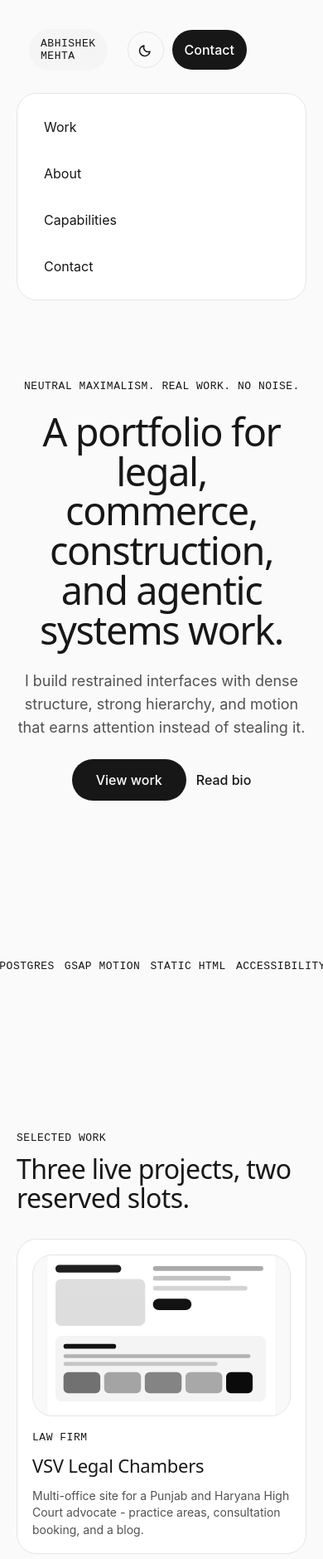
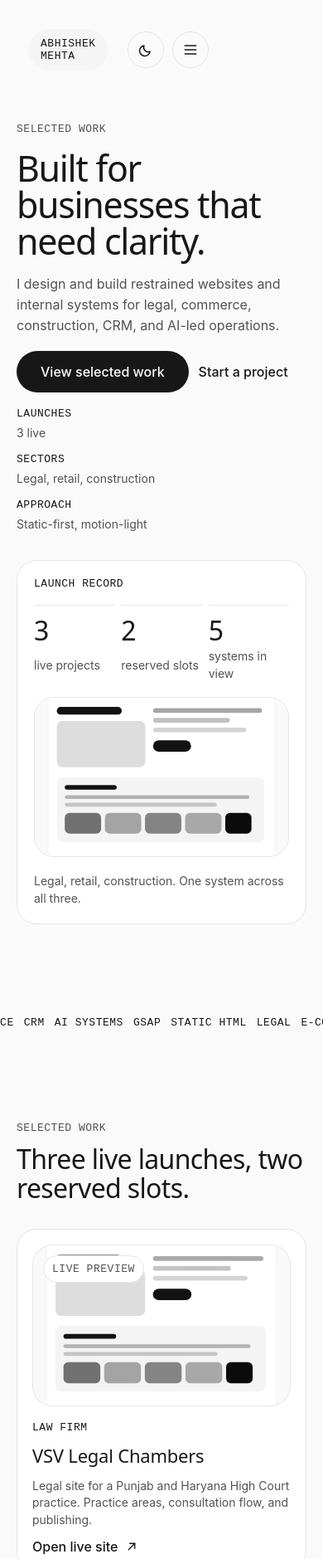
Before and after one commit to Ashishmehta108/portfo, a plain HTML site: page index.html in a window 390 px wide. Shown: the top 1879 px of the page at 83% size. Drawn offline with nearby package versions, Linux system fonts and the light colour scheme.

Commit message:
Refine portfolio copy and mobile layout

```diff
--- a/css/components.css
+++ b/css/components.css
@@ -114,6 +114,10 @@
   gap: 8px;
 }
 
+.mobile-panel[hidden] {
+  display: none !important;
+}
+
 .mobile-panel a {
   padding: 14px 16px;
 }
@@ -169,6 +173,27 @@
   background: var(--surface-hover);
 }
 
+.project-frame {
+  width: 100%;
+  height: 100%;
+  filter: grayscale(1) contrast(1.05);
+  transition: filter 0.35s var(--ease-out);
+  border: 0;
+  background: var(--surface);
+}
+
+.thumb-badge {
+  position: absolute;
+  top: 12px;
+  left: 12px;
+  z-index: 1;
+  padding: 8px 10px;
+  border-radius: var(--radius-pill);
+  background: var(--surface);
+  border: 1px solid var(--border);
+  color: var(--muted);
+}
+
 .work-card img {
   width: 100%;
   height: 100%;
@@ -210,11 +235,20 @@
   filter: grayscale(0) contrast(1.05);
 }
 
+.work-card:hover .project-frame,
+.work-card:focus-within .project-frame {
+  filter: grayscale(0) contrast(1.05);
+}
+
 .project-desc {
   color: var(--muted);
   font-size: 14px;
   line-height: 1.45;
   max-width: 44ch;
+}
+
+.project-link {
+  justify-self: start;
 }
 
 .work-card-empty {
@@ -239,6 +273,10 @@
 
 .work-card-empty .project-meta {
   justify-items: center;
+}
+
+.work-card-empty .project-link {
+  display: none;
 }
 
 .capability-card {
@@ -295,3 +333,13 @@
   pointer-events: none;
   background: linear-gradient(180deg, rgba(255,255,255,0.08), transparent 30%);
 }
+
+@media (max-width: 1023px) {
+  .nav-links {
+    display: none !important;
+  }
+
+  .mobile-toggle {
+    display: inline-flex !important;
+  }
+}
--- a/css/layout.css
+++ b/css/layout.css
@@ -55,8 +55,21 @@
   max-width: 820px;
 }
 
+.hero-grid {
+  display: grid;
+  grid-template-columns: minmax(0, 1.1fr) minmax(320px, 0.9fr);
+  gap: 32px;
+  align-items: center;
+}
+
+.hero-copy-block {
+  display: grid;
+  gap: 18px;
+  justify-items: start;
+}
+
 .hero-copy {
-  max-width: 700px;
+  max-width: 44ch;
   font-size: 18px;
   line-height: 1.55;
   color: var(--muted);
@@ -66,7 +79,83 @@
   display: flex;
   gap: 12px;
   flex-wrap: wrap;
-  justify-content: center;
+  justify-content: flex-start;
+}
+
+.hero-trust {
+  list-style: none;
+  display: flex;
+  gap: 18px;
+  flex-wrap: wrap;
+  margin: 0;
+  padding: 0;
+}
+
+.hero-trust li {
+  display: grid;
+  gap: 6px;
+  min-width: 160px;
+}
+
+.hero-trust span:last-child {
+  color: var(--muted);
+  font-size: 14px;
+  line-height: 1.45;
+}
+
+.hero-proof {
+  border: 1px solid var(--border);
+  border-radius: var(--radius-lg);
+  padding: 24px;
+  display: grid;
+  gap: 18px;
+}
+
+.proof-stats {
+  display: grid;
+  grid-template-columns: repeat(3, minmax(0, 1fr));
+  gap: 12px;
+}
+
+.proof-stats div {
+  border-top: 1px solid var(--border);
+  padding-top: 14px;
+  display: grid;
+  gap: 4px;
+}
+
+.proof-stats strong {
+  font-family: Geist, "Inter Tight", ui-sans-serif, system-ui, sans-serif;
+  font-size: 2rem;
+  font-weight: 500;
+  line-height: 1;
+  letter-spacing: -0.04em;
+}
+
+.proof-stats span,
+.proof-caption {
+  color: var(--muted);
+  font-size: 14px;
+  line-height: 1.5;
+}
+
+.proof-thumb {
+  margin: 0;
+  border-radius: var(--radius-lg);
+  overflow: hidden;
+  border: 1px solid var(--border);
+  aspect-ratio: 16 / 10;
+}
+
+.proof-thumb img {
+  width: 100%;
+  height: 100%;
+  object-fit: cover;
+  filter: grayscale(1) contrast(1.05);
+}
+
+.eyebrow {
+  color: var(--muted);
 }
 
 .section-heading {
@@ -232,22 +321,54 @@
     grid-template-columns: repeat(2, minmax(0, 1fr));
   }
 
+  .hero-grid {
+    grid-template-columns: 1fr;
+  }
+
   .work-card {
     grid-column: auto !important;
   }
 }
 
 @media (max-width: 639px) {
+  .section {
+    padding-block: 72px;
+  }
+
+  .hero.section {
+    padding-top: 48px;
+  }
+
+  .marquee.section {
+    padding-block: 40px;
+  }
+
   .nav {
     padding-inline: 14px;
   }
 
-  .btn-primary {
+  .nav .btn-primary {
     display: none;
   }
 
   .hero-title {
-    font-size: clamp(2.75rem, 12vw, 4rem);
+    font-size: clamp(2.35rem, 11vw, 3.25rem);
+  }
+
+  .hero-actions {
+    justify-content: flex-start;
+  }
+
+  .hero-copy {
+    font-size: 16px;
+  }
+
+  .hero-proof {
+    padding: 20px;
+  }
+
+  .proof-stats {
+    gap: 8px;
   }
 
   .about-grid,
@@ -257,6 +378,11 @@
   .work-grid,
   .contact-form {
     grid-template-columns: 1fr;
+  }
+
+  .hero-trust {
+    display: grid;
+    gap: 14px;
   }
 
   .work-card {
--- a/index.html
+++ b/index.html
@@ -4,7 +4,7 @@
   <meta charset="utf-8">
   <meta name="viewport" content="width=device-width, initial-scale=1">
   <meta name="color-scheme" content="light dark">
-  <meta name="description" content="Abhishek's neutral maximalist portfolio for legal, commerce, construction, and agentic systems work.">
+  <meta name="description" content="Abhishek Mehta's portfolio for legal, commerce, construction, CRM, and AI systems work.">
   <title>Abhishek Mehta | Portfolio</title>
   <link rel="icon" href="assets/favicon.svg" type="image/svg+xml">
   <link rel="preconnect" href="https://fonts.googleapis.com">
@@ -141,41 +141,62 @@
 
   <main id="top">
     <section class="hero section">
-      <div class="container hero-inner">
-        <p class="mono-label eyebrow reveal">Neutral maximalism. Real work. No noise.</p>
-        <h1 class="hero-title">
-          <span class="hero-line">A portfolio for legal, commerce,</span>
-          <span class="hero-line">construction, and agentic systems work.</span>
-        </h1>
-        <p class="hero-copy reveal">I build restrained interfaces with dense structure, strong hierarchy, and motion that earns attention instead of stealing it.</p>
-        <div class="hero-actions reveal">
-          <a class="btn btn-primary" href="#work">View work</a>
-          <a class="btn btn-secondary" href="#about">Read bio</a>
+      <div class="container hero-grid">
+        <div class="hero-copy-block reveal">
+          <p class="mono-label eyebrow">Selected work</p>
+          <h1 class="hero-title">
+            <span class="hero-line">Built for businesses that need clarity.</span>
+          </h1>
+          <p class="hero-copy">I design and build restrained websites and internal systems for legal, commerce, construction, CRM, and AI-led operations.</p>
+          <div class="hero-actions">
+            <a class="btn btn-primary" href="#work">View selected work</a>
+            <a class="btn btn-secondary" href="#contact">Start a project</a>
+          </div>
+          <ul class="hero-trust" aria-label="Trust indicators">
+            <li><span class="mono-label">Launches</span><span>3 live</span></li>
+            <li><span class="mono-label">Sectors</span><span>Legal, retail, construction</span></li>
+            <li><span class="mono-label">Approach</span><span>Static-first, motion-light</span></li>
+          </ul>
         </div>
+        <aside class="hero-proof surface reveal" aria-label="Launch record">
+          <p class="mono-label">Launch record</p>
+          <div class="proof-stats">
+            <div>
+              <strong>3</strong>
+              <span>live projects</span>
+            </div>
+            <div>
+              <strong>2</strong>
+              <span>reserved slots</span>
+            </div>
+            <div>
+              <strong>5</strong>
+              <span>systems in view</span>
+            </div>
+          </div>
+          <figure class="proof-thumb">
+            <img src="assets/images/projects/vsv-legal.svg" alt="VSV Legal Chambers homepage preview" loading="lazy">
+          </figure>
+          <p class="proof-caption">Legal, retail, construction. One system across all three.</p>
+        </aside>
       </div>
     </section>
 
     <section class="marquee section" aria-label="Technology marquee">
       <div class="marquee-viewport">
         <div class="marquee-track">
-          <span class="mono-label">NEXT.JS</span>
-          <span class="mono-label">REACT</span>
-          <span class="mono-label">NODE</span>
+          <span class="mono-label">LEGAL</span>
+          <span class="mono-label">E-COMMERCE</span>
+          <span class="mono-label">CRM</span>
+          <span class="mono-label">AI SYSTEMS</span>
           <span class="mono-label">GSAP</span>
-          <span class="mono-label">POSTGRES</span>
-          <span class="mono-label">GSAP MOTION</span>
           <span class="mono-label">STATIC HTML</span>
-          <span class="mono-label">ACCESSIBILITY</span>
-          <span class="mono-label">PRODUCT THINKING</span>
-          <span class="mono-label">NEXT.JS</span>
-          <span class="mono-label">REACT</span>
-          <span class="mono-label">NODE</span>
+          <span class="mono-label">LEGAL</span>
+          <span class="mono-label">E-COMMERCE</span>
+          <span class="mono-label">CRM</span>
+          <span class="mono-label">AI SYSTEMS</span>
           <span class="mono-label">GSAP</span>
-          <span class="mono-label">POSTGRES</span>
-          <span class="mono-label">GSAP MOTION</span>
           <span class="mono-label">STATIC HTML</span>
-          <span class="mono-label">ACCESSIBILITY</span>
-          <span class="mono-label">PRODUCT THINKING</span>
         </div>
       </div>
     </section>
@@ -184,7 +205,7 @@
       <div class="container">
         <div class="section-heading reveal">
           <p class="mono-label eyebrow">Selected Work</p>
-          <h2>Three live projects, two reserved slots.</h2>
+          <h2>Three live launches, two reserved slots.</h2>
         </div>
         <div class="work-grid" data-work-grid></div>
       </div>
@@ -194,14 +215,14 @@
       <div class="container about-grid">
         <div class="about-copy reveal">
           <p class="mono-label eyebrow">About</p>
-          <h2>Focused on clarity, density, and systems that stay legible at scale.</h2>
-          <p>I design and build static-first experiences with the discipline of a product system and the precision of a editorial layout. The goal is not ornament. The goal is to make information feel ordered, fast, and trustworthy.</p>
-          <p>That makes me a fit for legal practices, commerce, construction, and internal tools where the interface has to carry real operational weight.</p>
+          <h2>Design and front-end work for teams that need trust at first glance.</h2>
+          <p>I work between design, content, and implementation. The aim is simple. Make the interface clear, fast to read, and easy to trust.</p>
+          <p>That fits legal practices, commerce brands, construction firms, and internal tools that carry real operational weight.</p>
           <ul class="facts-list">
             <li><span class="mono-label">Location</span><span>India</span></li>
-            <li><span class="mono-label">Focus</span><span>Web interfaces, motion, and front-end systems</span></li>
+            <li><span class="mono-label">Focus</span><span>Websites, systems, and motion</span></li>
             <li><span class="mono-label">Stack</span><span>HTML, CSS, JavaScript, GSAP</span></li>
-            <li><span class="mono-label">Availability</span><span>Open to select portfolio, product, and ops work</span></li>
+            <li><span class="mono-label">Clients</span><span>Legal, retail, construction, CRM, AI</span></li>
           </ul>
         </div>
         <figure class="portrait-card reveal">
@@ -214,28 +235,28 @@
       <div class="container">
         <div class="section-heading reveal">
           <p class="mono-label eyebrow">Capabilities</p>
-          <h2>Built for the kinds of sites that need structure more than decoration.</h2>
+          <h2>Built for sites and systems that need structure first.</h2>
         </div>
         <div class="capabilities-grid">
           <article class="capability-card reveal">
             <svg class="icon" aria-hidden="true" width="22" height="22"><use href="#hi-code-01"></use></svg>
-            <h3>Web Apps</h3>
-            <p>Static-first marketing sites, internal dashboards, and product surfaces that need to stay nimble.</p>
+            <h3>Websites</h3>
+            <p>Clear sites for firms and studios that need to look credible and convert cleanly.</p>
           </article>
           <article class="capability-card reveal">
             <svg class="icon" aria-hidden="true" width="22" height="22"><use href="#hi-shopping-cart-01"></use></svg>
             <h3>E-commerce</h3>
-            <p>Storefront layouts, conversion flows, and catalog structure that keep the buying path obvious.</p>
+            <p>Storefronts that keep browsing, checkout, and booking simple to follow.</p>
           </article>
           <article class="capability-card reveal">
             <svg class="icon" aria-hidden="true" width="22" height="22"><use href="#hi-ai-brain-01"></use></svg>
-            <h3>AI & Agentic Systems</h3>
-            <p>Interfaces for workflows, orchestration, and decision support where state needs to stay readable.</p>
+            <h3>AI Systems</h3>
+            <p>Interfaces for workflows, orchestration, and decision support.</p>
           </article>
           <article class="capability-card reveal">
             <svg class="icon" aria-hidden="true" width="22" height="22"><use href="#hi-database-01"></use></svg>
-            <h3>CRM / Operations Tools</h3>
-            <p>Operational surfaces for teams moving between leads, tasks, approvals, and customer data.</p>
+            <h3>CRM Tools</h3>
+            <p>Operational surfaces for leads, tasks, approvals, and customer data.</p>
           </article>
         </div>
       </div>
@@ -245,23 +266,23 @@
       <div class="container">
         <div class="section-heading reveal">
           <p class="mono-label eyebrow">Process</p>
-          <h2>Discover. Build. Ship.</h2>
+          <h2>Three steps, kept deliberately small.</h2>
         </div>
         <div class="process-strip reveal">
           <article class="process-step">
             <span class="mono-label">01</span>
             <h3>Discover</h3>
-            <p>Clarify the offer, the audience, and the content hierarchy before any visual treatment is added.</p>
+            <p>Define the brief, the audience, and the outcome before design starts.</p>
           </article>
           <article class="process-step">
             <span class="mono-label">02</span>
             <h3>Build</h3>
-            <p>Translate the system into a crisp component structure with motion and responsive behavior baked in.</p>
+            <p>Shape the content, structure, and interactions into one clear system.</p>
           </article>
           <article class="process-step">
             <span class="mono-label">03</span>
             <h3>Ship</h3>
-            <p>Test the edge cases, tune performance, and deliver a page that stays sturdy in production.</p>
+            <p>Refine the details, check the edge cases, and launch cleanly.</p>
           </article>
         </div>
       </div>
@@ -271,8 +292,8 @@
       <div class="container contact-grid">
         <div class="contact-copy reveal">
           <p class="mono-label eyebrow">Contact</p>
-          <h2>Have a brief that needs structure, discipline, and motion restraint?</h2>
-          <p>Use the form for project inquiries, portfolio work, and systems that need a strong editorial spine.</p>
+          <h2>Have a brief that needs judgment and restraint?</h2>
+          <p>Send the goal, the scope, and the timeline. I&#39;ll reply with a clear next step.</p>
           <form class="contact-form surface" action="" method="post">
             <label>
               <span>Name</span>
@@ -287,8 +308,8 @@
               <textarea name="message" rows="5" required></textarea>
             </label>
             <div class="form-actions full-width">
-              <button class="btn btn-primary" type="submit">Send inquiry</button>
-              <p class="micro">TODO: connect to a backend or forms provider.</p>
+              <button class="btn btn-primary" type="submit">Send brief</button>
+              <p class="micro">Form action is intentionally left empty for now.</p>
             </div>
           </form>
         </div>
@@ -319,7 +340,7 @@
 
   <footer class="site-footer">
     <div class="container footer-inner">
-      <p class="micro">© 2026 Abhishek Mehta. Built as a static portfolio with neutral maximalism, GSAP motion, and a grayscale-first system.</p>
+      <p class="micro">(c) 2026 Abhishek Mehta. Selected work in legal, commerce, construction, and systems design.</p>
       <a class="btn btn-secondary" href="#top">Back to top
         <svg class="icon" aria-hidden="true" width="18" height="18"><use href="#hi-arrow-up-01"></use></svg>
       </a>
--- a/js/main.js
+++ b/js/main.js
@@ -10,9 +10,10 @@
 
   if (project.status === 'live') {
     card.innerHTML = `
-      <a class="thumb" href="${project.link}" target="_blank" rel="noreferrer">
+      <div class="thumb">
         <img src="${project.image}" alt="${project.title} homepage preview" loading="lazy">
-      </a>
+        <span class="thumb-badge mono-label">Live preview</span>
+      </div>
       <div class="project-meta">
         <div class="mono-label">${project.tag}</div>
         <div class="project-head">
@@ -20,6 +21,9 @@
           <svg class="icon project-arrow" aria-hidden="true" width="20" height="20"><use href="#hi-arrow-up-right-01"></use></svg>
         </div>
         <p class="project-desc">${project.desc}</p>
+        <a class="btn btn-secondary project-link" href="${project.link}" target="_blank" rel="noreferrer">Open live site
+          <svg class="icon" aria-hidden="true" width="18" height="18"><use href="#hi-arrow-up-right-01"></use></svg>
+        </a>
       </div>
     `;
   } else {
@@ -32,7 +36,7 @@
         <div class="project-head">
           <h3>${project.title}</h3>
         </div>
-        <p class="project-desc">Reserved - same card footprint, no link, dashed border.</p>
+        <p class="project-desc">Coming soon. Same footprint, no link yet.</p>
       </div>
     `;
   }
--- a/js/motion.js
+++ b/js/motion.js
@@ -40,7 +40,7 @@
 
   const cards = document.querySelectorAll('.work-card[data-status="live"]');
   cards.forEach((card) => {
-    const img = card.querySelector('img');
+    const img = card.querySelector('iframe, img');
     const arrow = card.querySelector('.project-arrow');
     if (!img || !arrow) return;
     const arrowX = gsap.quickTo(arrow, 'x', { duration: 0.3, ease: 'power2.out' });
--- a/js/projects-data.js
+++ b/js/projects-data.js
@@ -2,7 +2,7 @@
   {
     title: "VSV Legal Chambers",
     tag: "LAW FIRM",
-    desc: "Multi-office site for a Punjab and Haryana High Court advocate - practice areas, consultation booking, and a blog.",
+    desc: "Legal site for a Punjab and Haryana High Court practice. Practice areas, consultation flow, and publishing.",
     image: "assets/images/projects/vsv-legal.svg",
     link: "https://www.vsvlegalchambers.com/",
     status: "live",
@@ -11,7 +11,7 @@
   {
     title: "TechBar",
     tag: "E-COMMERCE",
-    desc: "Next.js storefront for a Portugal-based electronics retailer - categories, cart, Klarna pay-later, and repair booking.",
+    desc: "Storefront for a Portugal-based electronics retailer. Browsing, cart flow, pay-later checkout, and repair booking.",
     image: "assets/images/projects/techbar.svg",
     link: "https://www.techbar.store/",
     status: "live",
@@ -20,7 +20,7 @@
   {
     title: "AC BuildTech",
     tag: "CONSTRUCTION",
-    desc: "Corporate site for a construction company - 15+ project portfolio, services, and team pages.",
+    desc: "Corporate site for a construction firm. Project archive, services, and team pages.",
     image: "assets/images/projects/acbuildtech.svg",
     link: "https://acbuildtechltd.com/",
     status: "live",
@@ -28,7 +28,7 @@
   },
   {
     title: "CRM",
-    tag: "IN PROGRESS",
+    tag: "COMING SOON",
     desc: "",
     image: "",
     link: "",
@@ -37,7 +37,7 @@
   },
   {
     title: "Factory Agentic System",
-    tag: "IN PROGRESS",
+    tag: "COMING SOON",
     desc: "",
     image: "",
     link: "",
```
